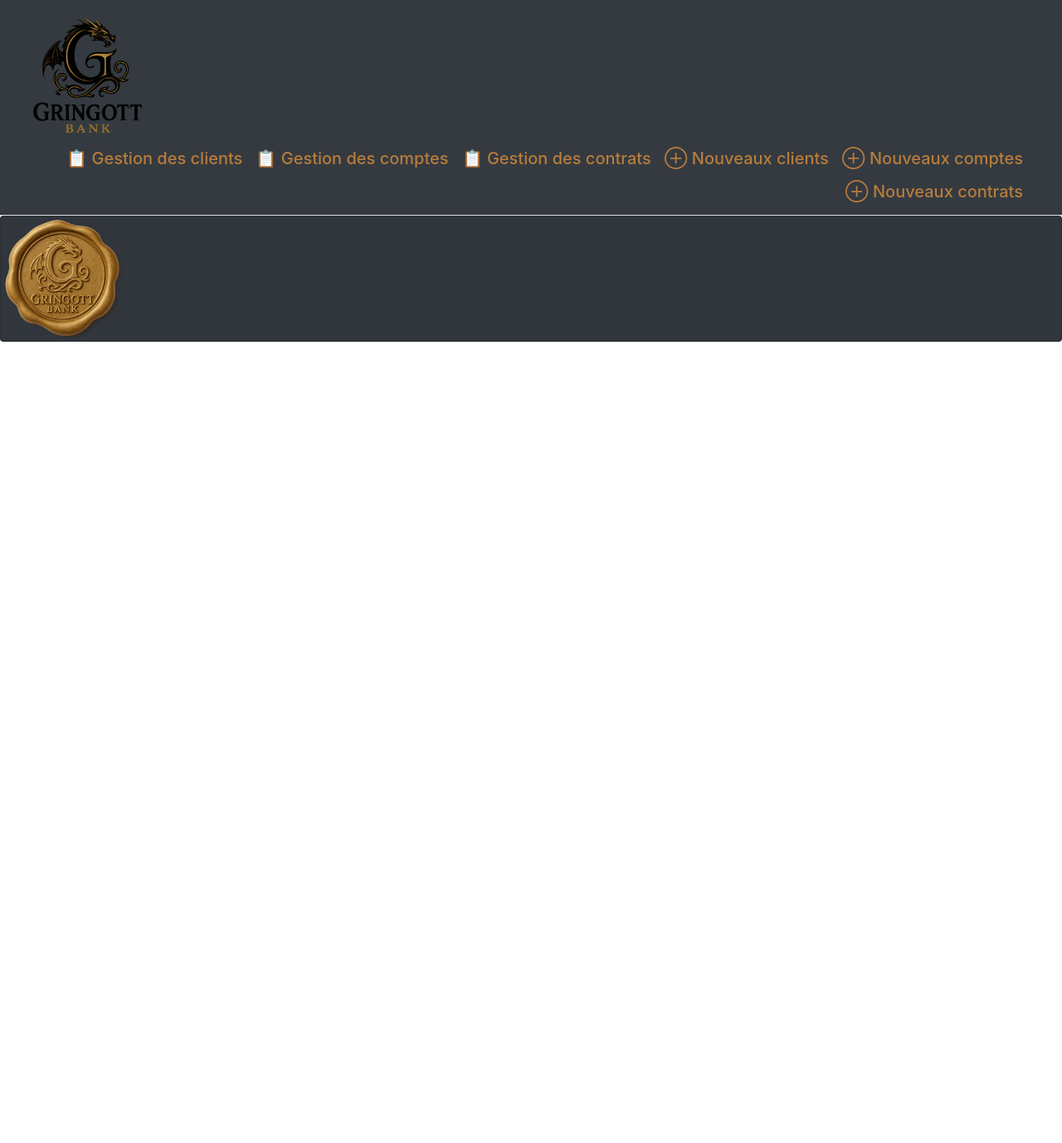
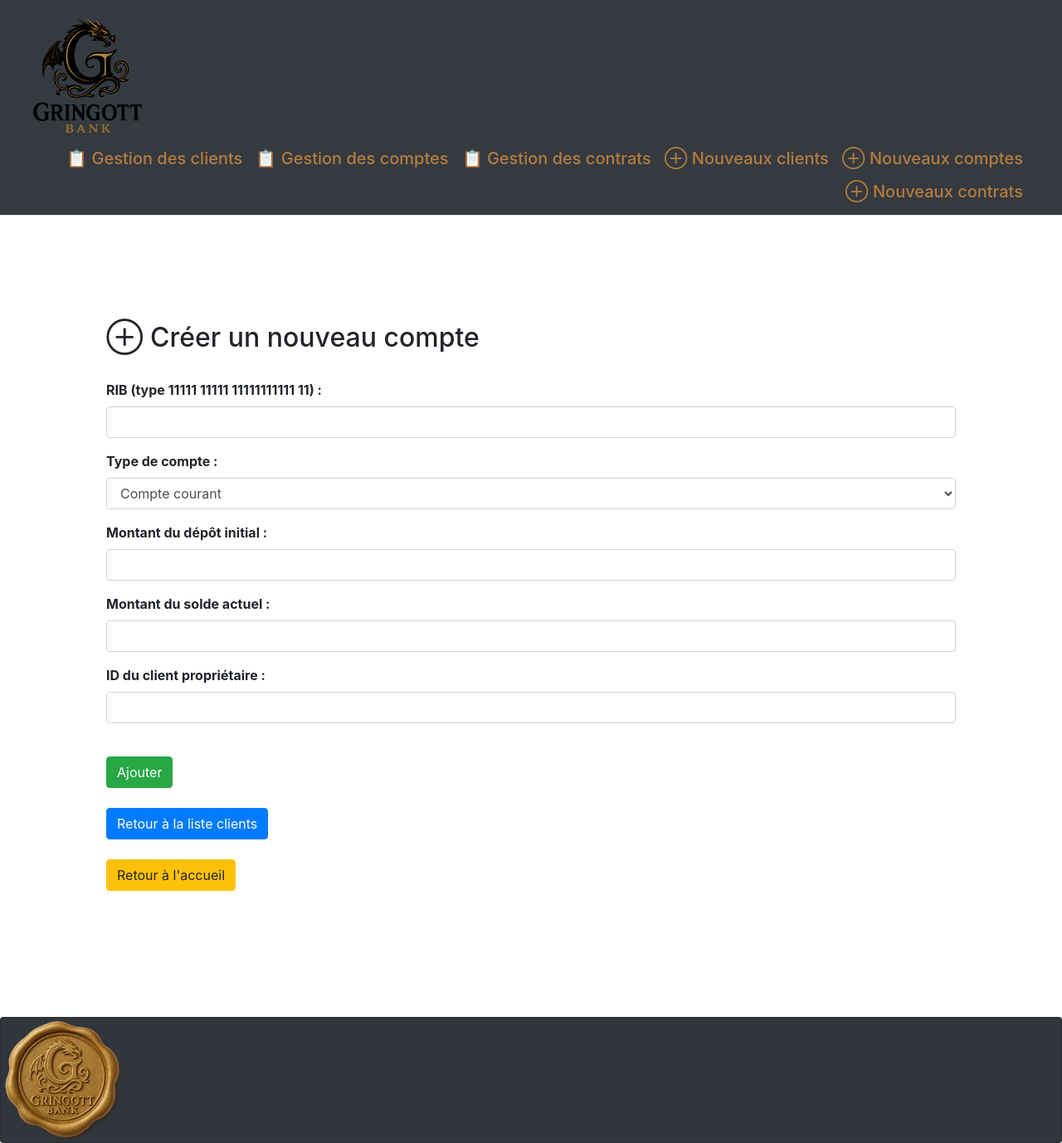
Before and after one commit to KathCh-dev/Gringott_manager, a PHP site: page /index.php?action=createAccount in a window 1280 px wide. Shown: the whole page at 83% size. Before the commit the page ends 412 px from the top, so only its background shows below. Run offline with PHP 8.4, Linux system fonts and the light colour scheme.

Commit message:
finalisation de la création des vues CRUD compte, correction de code pour bug fix

```diff
--- a/controlers/accountController.php
+++ b/controlers/accountController.php
@@ -38,8 +38,9 @@ class AccountController
         $account->setAccountInit($_POST['Account_Init']);
         $account->setAccountBalance($_POST['Account_Balance']);
         $account->setClientId($_POST['Client_ID']);
+        $this->accountRepository->createAccount($account);
 
-        header('Location: ?action=viewAccounts');
+        header('Location: ?action=homeAccounts');
         exit;
     }
 
@@ -57,10 +58,10 @@ class AccountController
         $account->setAccountType($_POST['Account_Type']);
         $account->setAccountInit($_POST['Account_Init']);
         $account->setAccountBalance($_POST['Account_Balance']);
+        $account->setClientId($_POST['Client_ID']);
         $this->accountRepository->updateAccount($account);
 
-
-        header('Location: ?action=viewAccounts');
+        header('Location: ?action=viewAccount&id=' . $account->getAccountId());
         exit;
     }
 
--- a/controlers/clientController.php
+++ b/controlers/clientController.php
@@ -5,11 +5,11 @@ require_once __DIR__ . '/../models/client.php';
 
 class ClientController
 {
-    private ClientRepository $clientRepository;
+    private ClientRepository $clientRepository; //attribut ou propriété de la class ClientController qui a le type ClientRepository
 
     public function __construct()
     {
-        $this->clientRepository = new ClientRepository();
+        $this->clientRepository = new ClientRepository();// La propriété $this->clientRepository se fait assignée le nouvel objet de type ClientRepository
     }
 
     public function showClients()
--- a/models/repositories/accountRepository.php
+++ b/models/repositories/accountRepository.php
@@ -95,7 +95,7 @@ class AccountRepository
     //Mise à jour des informations de compte
     public function updateAccount(Account $account): bool
     {
-        $statement = $this->connection->getConnection()->prepare('UPDATE accounts SET RIB = :RIB, Account_Type = :Account_Type, Account_Init = :Account_Init, Account_Balance = :Account_Balance, Client_ID = :Client_ID');
+        $statement = $this->connection->getConnection()->prepare('UPDATE accounts SET RIB = :RIB, Account_Type = :Account_Type, Account_Init = :Account_Init, Account_Balance = :Account_Balance, Client_ID = :Client_ID WHERE Account_ID = :Account_ID');
 
         return $statement->execute([
             'Account_ID' => $account->getAccountId(),
--- a/views/createAccount.php
+++ b/views/createAccount.php
@@ -0,0 +1,49 @@
+<?php require_once __DIR__ . '/templates/header.php'; ?>
+
+<body>
+    <main style="padding:10%">
+        <h2>⊕ Créer un nouveau compte</h2>
+
+        <br>
+        <form action="?action=storeAccount" method="POST">
+
+            <div class="mb-3">
+                <label for="RIB" class="form-label"><strong>RIB (type 11111 11111 11111111111 11) : </strong></label><br>
+                <input type="text" class="form-control" id="RIB" name="RIB" required>
+            </div>
+            <div class="mb-3">
+                <label for="Account_Type" class="form-label"><strong>Type de compte : </strong></label><br>
+                <select type="text" class="form-control" id="Account_Type" name="Account_Type">
+                    <option value="Compte_Courant">Compte courant</option>
+                    <option value="Compte_Epargne">Compte épargne</option>
+                </select>
+            </div>
+            <div class="mb-3">
+                <label for="Account_Init" class="form-label"><strong>Montant du dépôt initial : </strong></label><br>
+                <input type="text" class="form-control" id="Account_Init" name="Account_Init" required>
+            </div>
+            <div class="mb-3">
+                <label for="Account_Balance" class="form-label"><strong>Montant du solde actuel : </strong></label><br>
+                <input type="text" class="form-control" id="Account_Balance" name="Account_Balance">
+            </div>
+            <div class="mb-3">
+                <label for="Client_ID" class="form-label"><strong>ID du client propriétaire : </strong></label><br>
+                <input type="text" class="form-control" id="Client_ID" name="Client_ID" required>
+            </div>
+
+            <br>
+
+            <button type="submit" class="btn btn-success"> Ajouter </button><br>
+
+        </form>
+        <br>
+
+        <a href="?action=homeClients"><button class="btn btn-primary">Retour à la liste clients</button></a><br>
+        <br>
+        <a href="?"><button class="btn btn-warning">Retour à l'accueil</button></a><br>
+        <br>
+
+    </main>
+</body>
+
+<?php require_once __DIR__ . '/templates/footer.php'; ?>
--- a/views/editAccount.php
+++ b/views/editAccount.php
@@ -31,6 +31,9 @@
                 <label for="Account_Balance" class="form-label"><strong>Solde actuel : </strong></label><br>
                     <input type="text" class="form-control" id="Account_Balance" name="Account_Balance" value="<?= $account->getAccountBalance() ?>" required>
             </div>
+                <label for="Client_ID" class="form-label"><strong>ID client : </strong></label><br>
+                    <input type="text" class="form-control" id="Client_ID" name="Client_ID" value="<?= $account->getClientById() ?>" readonly>
+            </div>
 
                 <br>
 
--- a/views/viewHome.php
+++ b/views/viewHome.php
@@ -13,7 +13,7 @@
                 <tr>
                     <th>Nombre de clients inscrits :</th>
                     <th>Nombre de comptes ouverts :</th>
-                    <th>Nombre de contrat souscrits :</th>
+                    <th>Nombre de contrats souscrits :</th>
                 </tr>
             </thead>
             <tbody>
```
Also changed, not shown: models/repositories/clientRepository.php (line endings or trailing spaces).
